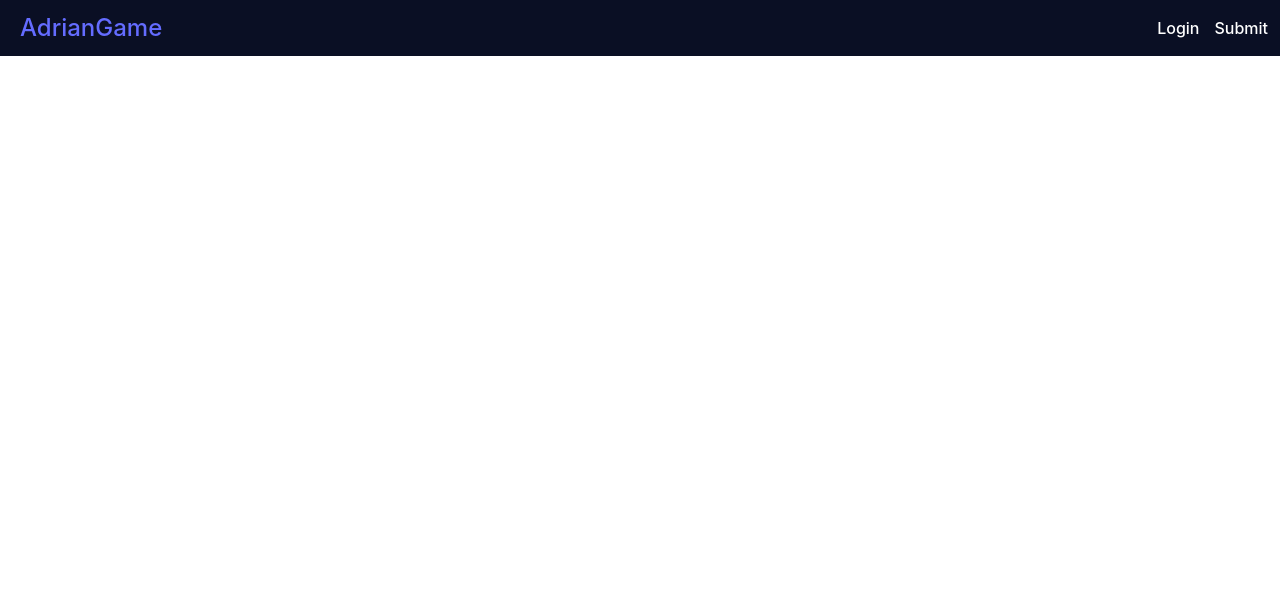
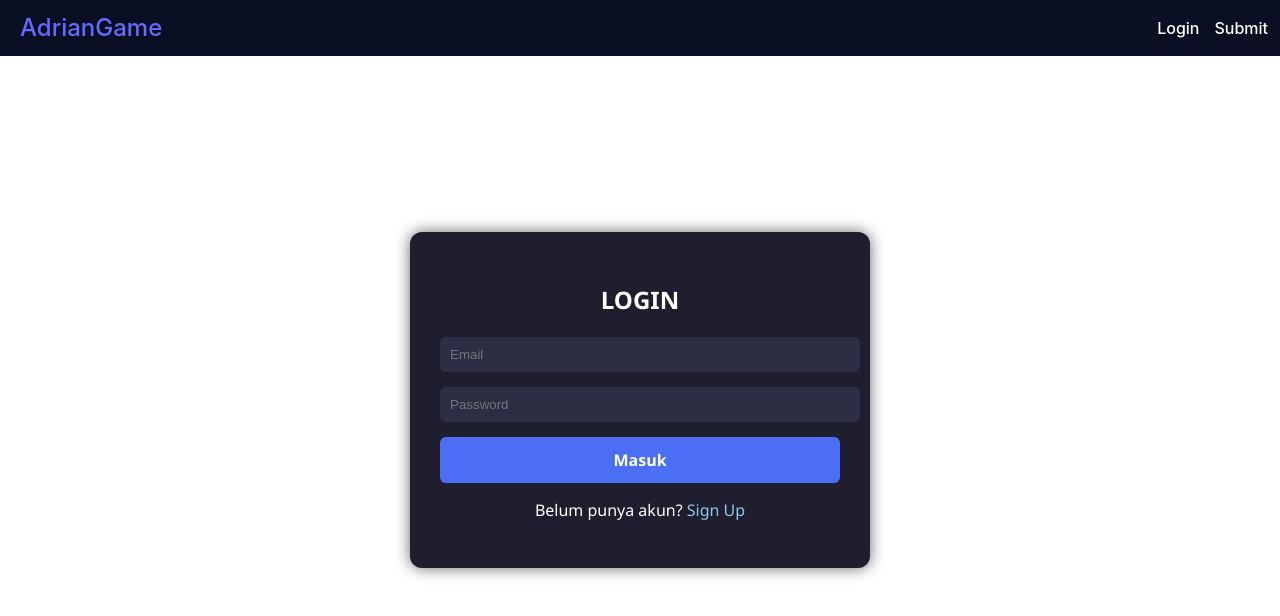
Before and after one commit to Spoopage/Online-Coding-Game, a React (Vite) app: page / in a window 1280 px wide. Shown: the top 616 px of the page. Built offline with nearby package versions, Linux system fonts and the light colour scheme; no server answers; the database is empty.

Commit message:
feat:fixed login/signup bug

```diff
--- a/src/App.jsx
+++ b/src/App.jsx
@@ -75,8 +75,10 @@
         {/* Kalau belum login */}
         {!session && (
           <>
+            <Route path="/" element={<Login />} />
             <Route path="/login" element={<Login />} />
             <Route path="/signup" element={<Signup />} />
+            <Route path="*" element={<Login />} />
             {/* <Route path="*" element={<Navigate to="/login" replace />} /> */}
           </>
         )}
@@ -84,9 +86,11 @@
         {/* Kalau sudah login */}
         {session && (
           <>
+            <Route path="/" element={<Homepage />} />
             <Route path="/game" element={<GamePage />} />
             <Route path="/submit" element={<SubmitGamePage />} />
-            <Route path="/" element={<Homepage />} />
+            <Route path="/login" element={<Login />} />
+            <Route path="/signup" element={<Signup />} />
             {/* <Route path="*" element={<Navigate to="/" replace />} /> */}
           </>
         )}
--- a/src/pages/Signup.jsx
+++ b/src/pages/Signup.jsx
@@ -16,7 +16,12 @@
 
     const { data, error } = await supabase.auth.signUp({
       email,
-      password
+      password,
+      options: {
+        data: {
+          username: 'namaUser' // kirim username ke metadata
+        }
+      }
     });
 
     if (error) {
```
